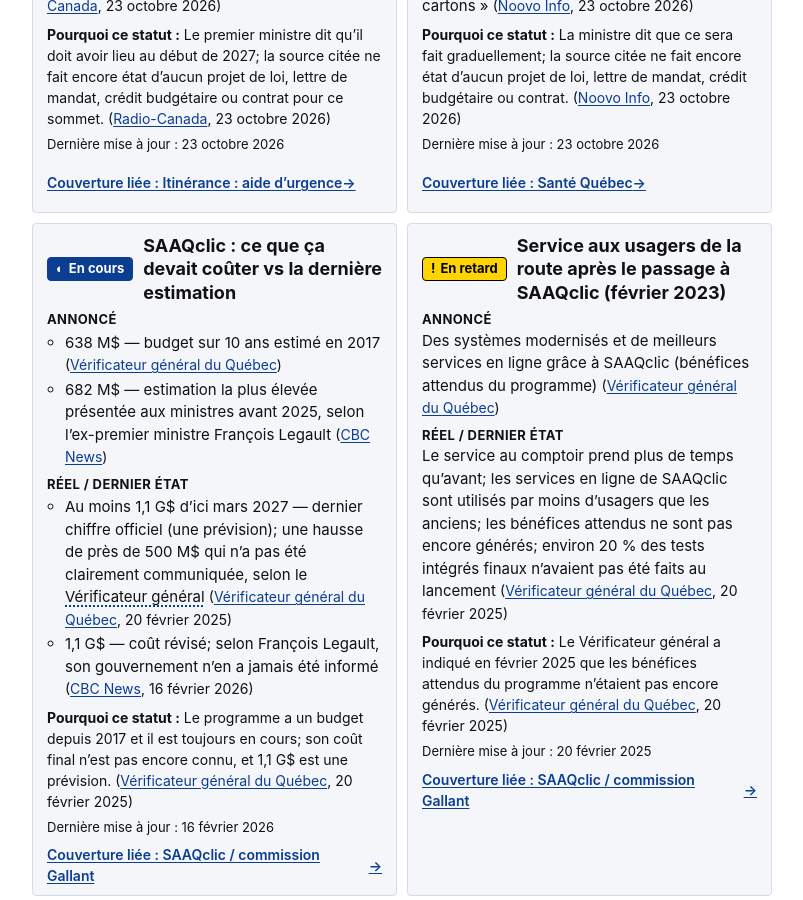
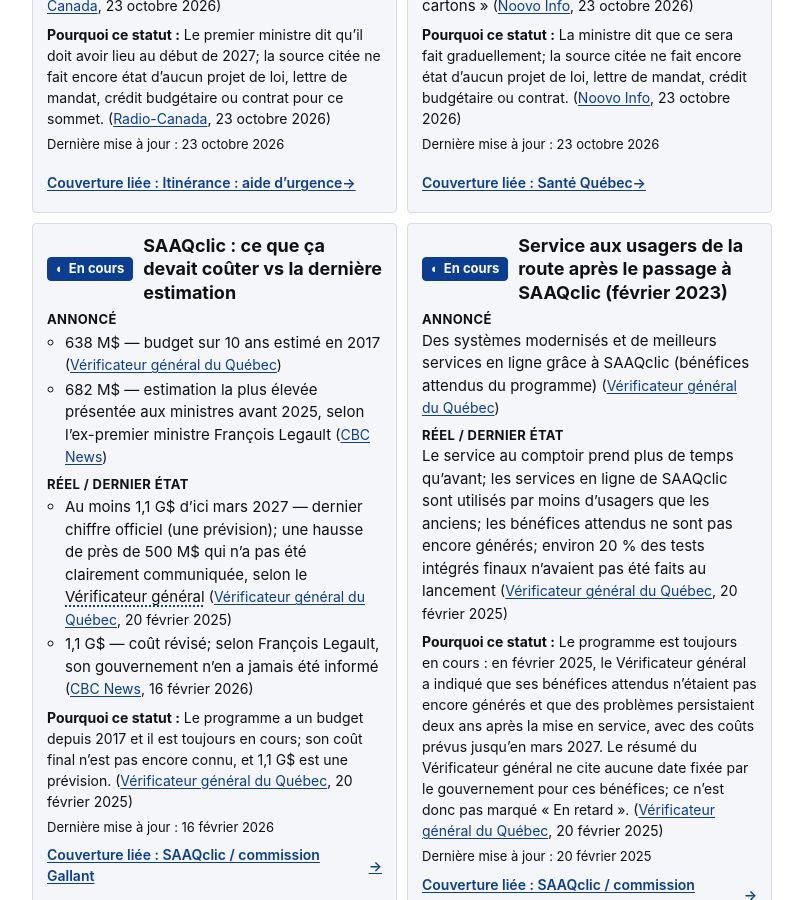
Before and after one commit to quebec-taxpayer/news-alerts, a Jekyll site: the page built from index.html, in a window 1280 px wide and 900 px high, scrolled down 2434 px. Shown: the whole window, without its empty margins (238-1041 px from the left). Built offline with Jekyll 4.4.1, drawn with Linux system fonts in a browser that asks for light colours.

Commit message:
Tracker: SAAQclic services status Delayed -> In progress (VGQ C2025-1 gives no government-set date for the benefits; program ongoing), sourced Why this status FR/EN

```diff
--- a/_data/promises.json
+++ b/_data/promises.json
@@ -134,9 +134,9 @@
    "actual_source_outlet": "Vérificateur général du Québec",
    "actual_source_url": "https://www.vgq.qc.ca/fr/communique/C2025-1",
    "actual_date": "2025-02-20",
-   "status": "delayed",
-   "status_evidence_en": "The Auditor General reported in February 2025 that the program’s expected benefits had not yet been generated.",
-   "status_evidence_fr": "Le Vérificateur général a indiqué en février 2025 que les bénéfices attendus du programme n’étaient pas encore générés.",
+   "status": "in_progress",
+   "status_evidence_en": "The program is still under way: in February 2025 the Auditor General reported that its expected benefits had not yet been generated and that problems persisted two years after launch, with costs forecast to March 2027. The Auditor General’s summary cites no date set by the government for these benefits, so this is not marked Delayed.",
+   "status_evidence_fr": "Le programme est toujours en cours : en février 2025, le Vérificateur général a indiqué que ses bénéfices attendus n’étaient pas encore générés et que des problèmes persistaient deux ans après la mise en service, avec des coûts prévus jusqu’en mars 2027. Le résumé du Vérificateur général ne cite aucune date fixée par le gouvernement pour ces bénéfices; ce n’est donc pas marqué « En retard ».",
    "status_source_title": "Le Vérificateur général du Québec présente le tome de février 2025 de son rapport à l’Assemblée nationale",
    "status_source_outlet": "Vérificateur général du Québec",
    "status_source_url": "https://www.vgq.qc.ca/fr/communique/C2025-1",
```
